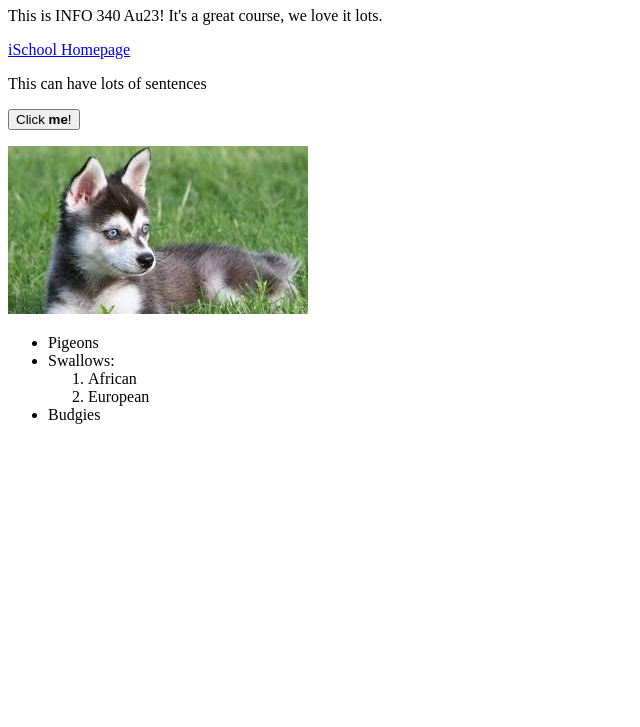
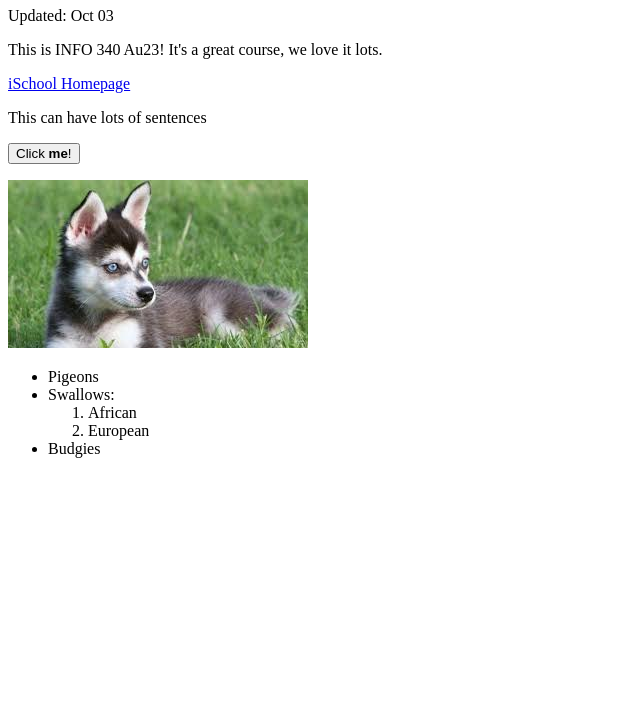
Before and after one commit to info340-au23a/lecture-demos, a website: page basics/index.html in a window 1280 px wide. Shown: the part 73-800 px from the top of the page, without its empty margins (0-640 px from the left). Drawn offline with Linux system fonts and the light colour scheme.

Commit message:
Add change date

```diff
--- a/basics/index.html
+++ b/basics/index.html
@@ -8,6 +8,8 @@
   <body>
 
     <h1>Hello <em>with emphasis</em> World!</h1>
+
+    <p>Updated: Oct 03</p>
 
     <p>
       This is INFO 340 Au23! It's a great course, we love it lots.
```
